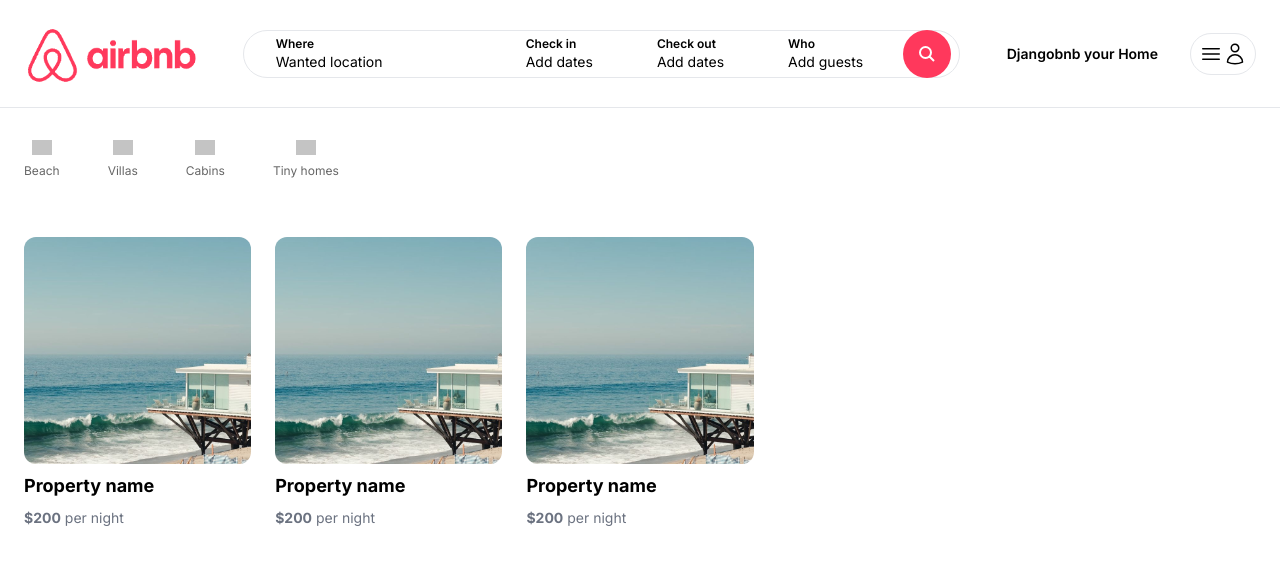
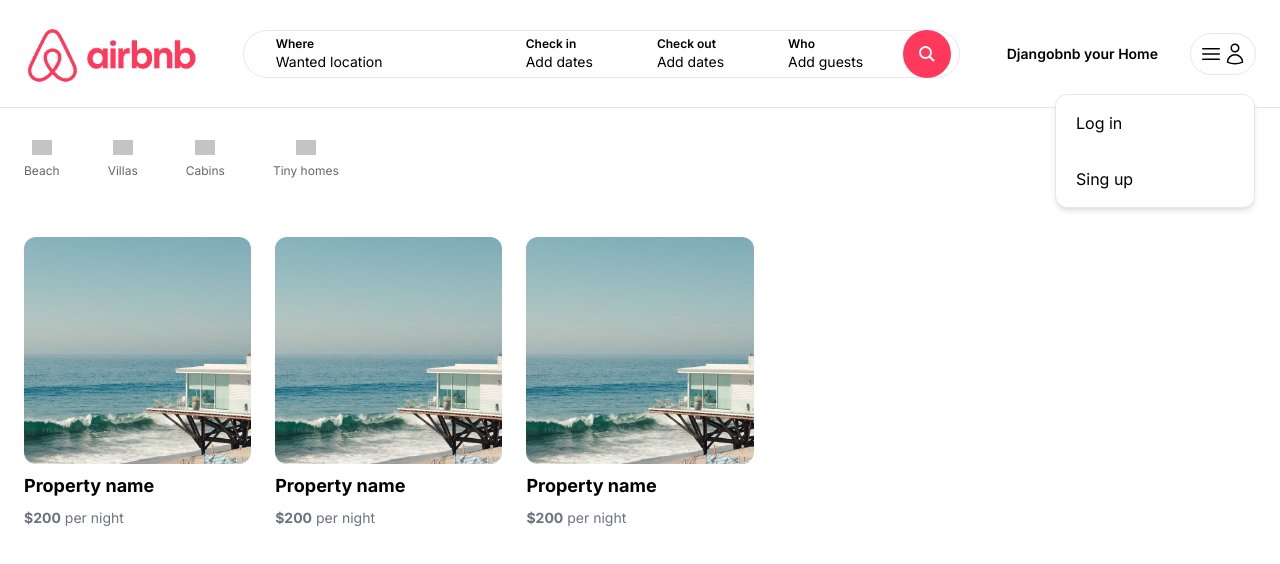
Before and after one commit to GusDamian04/Djangobnb_frontend, a Next.js app: page / in a window 1280 px wide. Both pictures are taken after a click on the button 1222 px from the left and 53 px from the top of the page. Shown: the top 564 px of the page. Built offline with nearby package versions, Linux system fonts and the light colour scheme; grey boxes are pictures that could not be loaded.

Commit message:
03 User Menu

```diff
--- /dev/null
+++ b/app/components/navbar/MenuLink.tsx
@@ -0,0 +1,22 @@
+'use client'
+
+interface MenuLinkProps {
+    label: string
+    onClick: () => void
+}
+
+const MenuLink: React.FC<MenuLinkProps> = ({
+    label,
+    onClick
+}) => {
+    return(
+        <div
+            onClick={onClick}
+            className="px-5 py-4 hover:bg-gray-100 transition"
+        >
+            {label}
+        </div>
+    )
+}
+
+export default MenuLink
--- a/app/components/navbar/UserNav.tsx
+++ b/app/components/navbar/UserNav.tsx
@@ -1,7 +1,17 @@
+'use client'
+
+import { useState } from "react"
+import MenuLink from "./MenuLink"
+
 const UserNav = () => {
+    const [isOpen, setIsOpen] = useState(false)
+
     return (
         <div className="p-2 relative inline-block border rounded-full">
-            <button className="flex items-center">
+            <button
+                onClick={() => setIsOpen(!isOpen)}
+                className="flex items-center"
+            >
                 <svg fill="none" viewBox="0 0 24 24" strokeWidth={1.5} stroke="currentColor" className="size-6">
                     <path strokeLinecap="round" strokeLinejoin="round" d="M3.75 6.75h16.5M3.75 12h16.5m-16.5 5.25h16.5" />
                 </svg>
@@ -9,8 +19,21 @@
                 <svg fill="none" viewBox="0 0 24 24" strokeWidth="1.5" stroke="currentColor" className="size-6">
                     <path strokeLinecap="round" strokeLinejoin="round" d="M15.75 6a3.75 3.75 0 1 1-7.5 0 3.75 3.75 0 0 1 7.5 0ZM4.501 20.118a7.5 7.5 0 0 1 14.998 0A17.933 17.933 0 0 1 12 21.75c-2.676 0-5.216-.584-7.499-1.632Z" />
                 </svg>
+            </button>
 
-            </button>
+            {isOpen && (
+                <div className="w-[200px] absolute top-[60px] right-0 bg-white border rounded-xl shadow-md flex-col cursor-pointer">
+                    <MenuLink
+                        onClick={() => console.log('Clicked button')}
+                        label='Log in'
+                    />
+
+                    <MenuLink
+                        onClick={() => console.log('Clicked button')}
+                        label='Sing up'
+                    />
+                </div>
+            )}
         </div>
     )
 }
```
